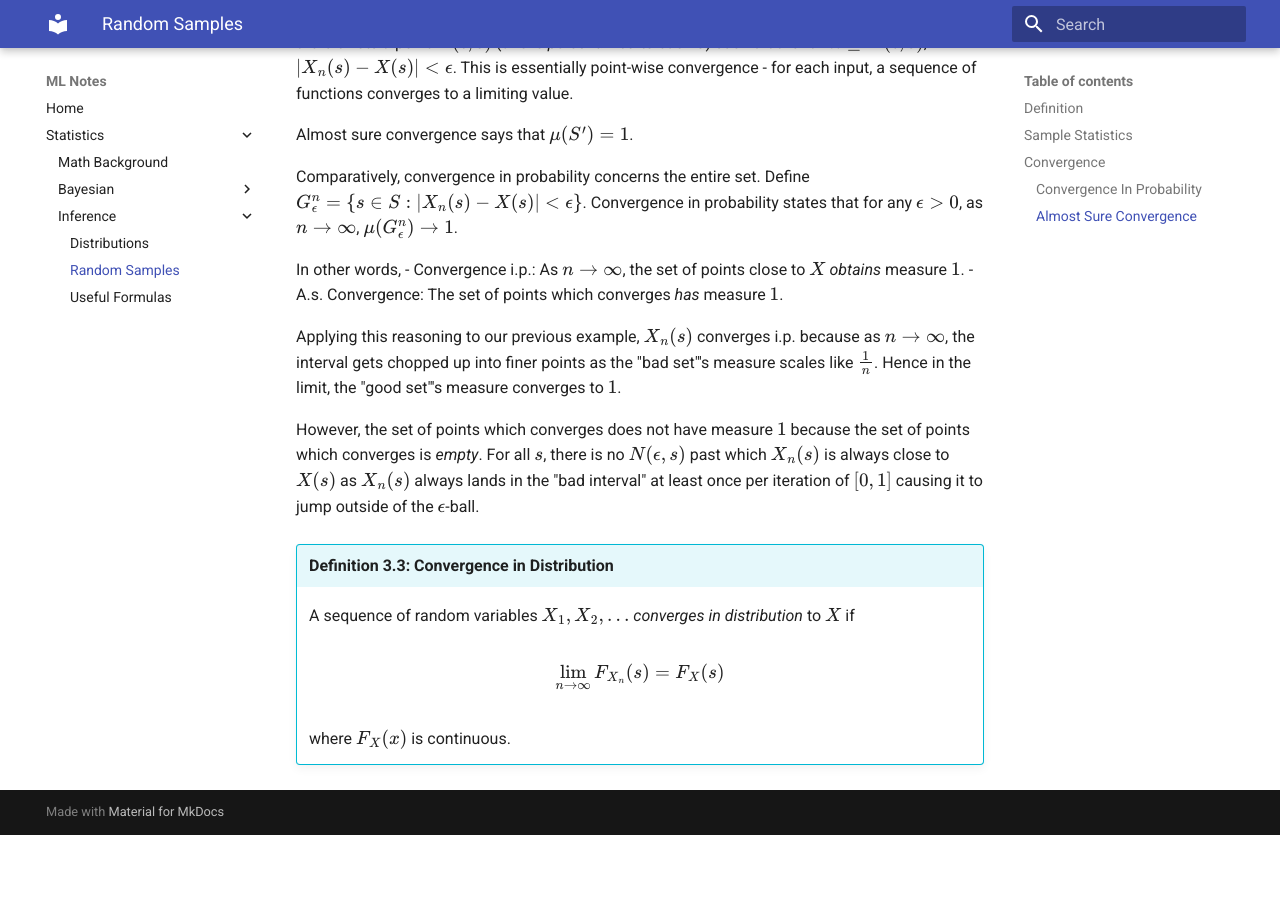
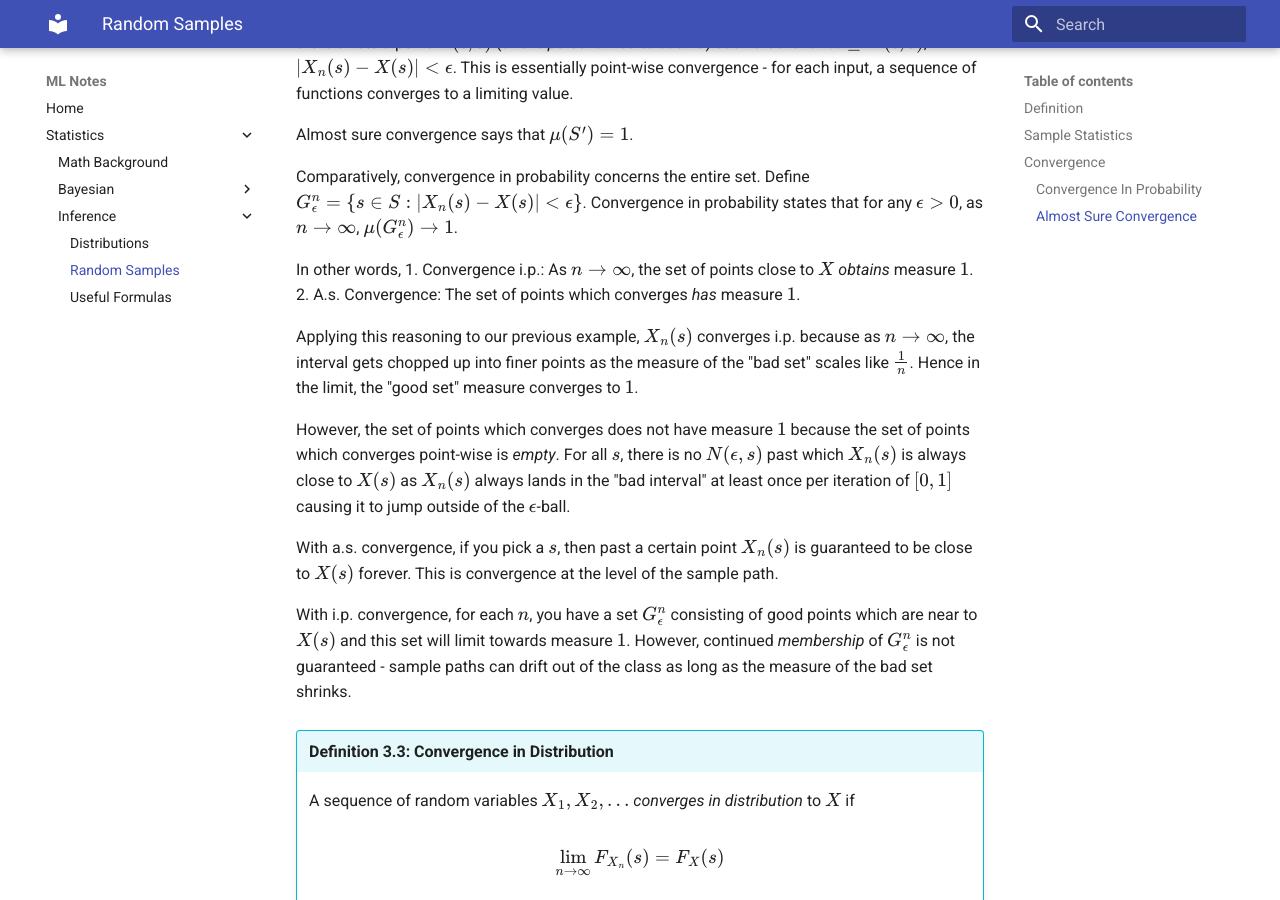
Before and after one commit to alexali04/notes, an MkDocs documentation site: the page built from docs/statistics/inference/random_samples.md, in a window 1280 px wide and 900 px high, scrolled down 8352 px. Built offline with MkDocs 1.6.1 and Material for MkDocs 9.7.7, drawn with Linux system fonts in a browser that asks for light colours; before the commit the page ends 9187 px from its top, so only the background shows below that; some of the changed text lies outside the part shown.

Commit message:
ip vs as final

```diff
--- a/docs/statistics/inference/random_samples.md
+++ b/docs/statistics/inference/random_samples.md
@@ -275,7 +275,7 @@ A rando variable is a real-valued function on a sample $S$ where $X_n(s)$ and $X
     X_4(s) = s + I_{[0, 1 / 3]}(s), X_5(s) = s + I_{[1/3, 2/3]}(s), X_6(s) = s + I_{[2/3, 1]}(s)
     $$
 
-    Let $X(s) = s$. The sequence $(X_n)$ iterates over the $[0, 1]$ interval several times. Each time, it's value is either $s$ or $1 + s$ assuming s happens to fall in a vanishingly small interval.
+    Let $X(s) = s$. The sequence $(X_n)$ iterates over the $[0, 1]$ interval several times. Each time, it's value is either $s$ or $1 + s$ (whenever s hits the vanishingly small interval).
 
     Convergence in probability looks at the limit of the probability. Specifically, $\lim_{n \to \infty} P(|X_n - X| \geq \epsilon)$. We can characterize $P(|X_n - X| \geq \epsilon)$ by observing that for each "pass" of the $[0, 1]$ interval that only $\frac{1}{n}$ interval will produce an estimate equal to $1 + s$. However, the number of intervals continues to grow so in the limit, this probability goes to $0$. Hence, we have convergence in probability.
 
@@ -290,12 +290,16 @@ Almost sure convergence says that $\mu(S') = 1$.
 Comparatively, convergence in probability concerns the entire set. Define $G_{\epsilon}^n = \{s \in S: |X_n(s) - X(s)| < \epsilon\}$. Convergence in probability states that for any $\epsilon > 0$, as $n \to \infty$, $\mu(G_{\epsilon}^n) \to 1$.
 
 In other words,
-- Convergence i.p.: As $n \to \infty$, the set of points close to $X$ *obtains* measure $1$.
-- A.s. Convergence: The set of points which converges *has* measure $1$.
+1. Convergence i.p.: As $n \to \infty$, the set of points close to $X$ *obtains* measure $1$.
+2. A.s. Convergence: The set of points which converges *has* measure $1$.
 
-Applying this reasoning to our previous example, $X_n(s)$ converges i.p. because as $n \to \infty$, the interval gets chopped up into finer points as the "bad set"'s measure scales like $\frac{1}{n}$. Hence in the limit, the "good set"'s measure converges to $1$.
+Applying this reasoning to our previous example, $X_n(s)$ converges i.p. because as $n \to \infty$, the interval gets chopped up into finer points as the measure of the "bad set" scales like $\frac{1}{n}$. Hence in the limit, the "good set" measure converges to $1$.
 
-However, the set of points which converges does not have measure $1$ because the set of points which converges is *empty*. For all $s$, there is no $N(\epsilon, s)$ past which $X_n(s)$ is always close to $X(s)$ as $X_n(s)$ always lands in the "bad interval" at least once per iteration of $[0, 1]$ causing it to jump outside of the $\epsilon$-ball.
+However, the set of points which converges does not have measure $1$ because the set of points which converges point-wise is *empty*. For all $s$, there is no $N(\epsilon, s)$ past which $X_n(s)$ is always close to $X(s)$ as $X_n(s)$ always lands in the "bad interval" at least once per iteration of $[0, 1]$ causing it to jump outside of the $\epsilon$-ball.
+
+With a.s. convergence, if you pick a $s$, then past a certain point $X_n(s)$ is guaranteed to be close to $X(s)$ forever. This is convergence at the level of the sample path.
+
+With i.p. convergence, for each $n$, you have a set $G_{\epsilon}^n$ consisting of good points which are near to $X(s)$ and this set will limit towards measure $1$. However, continued *membership* of $G_{\epsilon}^n$ is not guaranteed - sample paths can drift out of the class as long as the measure of the bad set shrinks.
 
 
 
```
